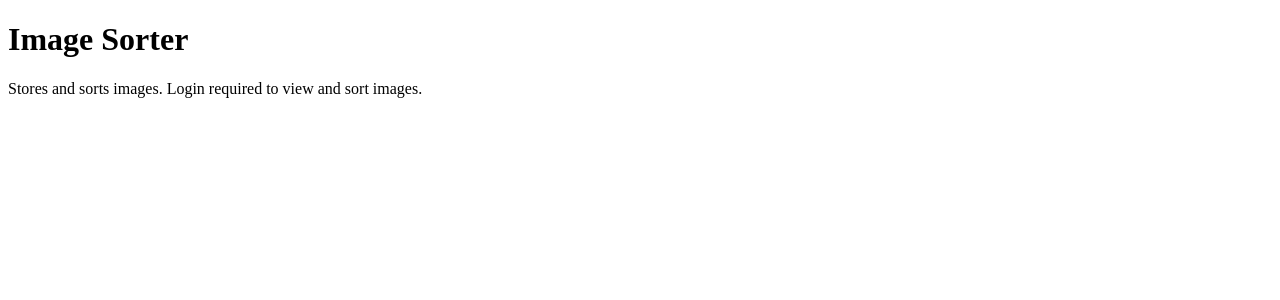
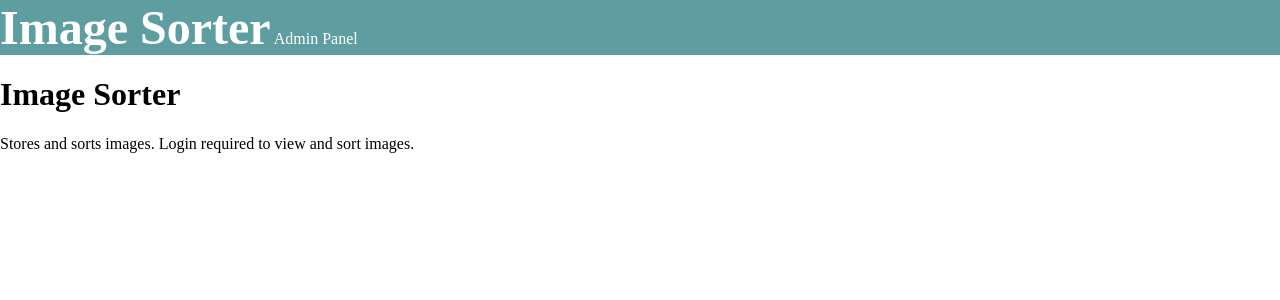
Before and after one commit to ToxicFrazzles/ImageSorter, a Django app: page / in a window 1280 px wide. Shown: the top 300 px of the page. Run offline with Django 4.2, Linux system fonts and the light colour scheme.

Commit message:
Add a header
Header includes a link to the admin panel.

```diff
--- a/server/image_sorter/templates/image_sorter/base.html
+++ b/server/image_sorter/templates/image_sorter/base.html
@@ -2,10 +2,28 @@
 <html>
 <head>
     <title>Image Sorter</title>
+    <style>
+        html,body {
+            margin: 0;
+            padding: 0;
+        }
+        header {
+            background-color: cadetblue;
+            color: white;
+        }
+        header a{
+            text-decoration: none;
+            color: white;
+        }
+    </style>
     {% block head %}
     {% endblock %}
 </head>
 <body>
+<header>
+    <a href="/" style="font-size: xxx-large; font-weight: bolder">Image Sorter</a>
+    <a href="{% url 'admin:index' %}">Admin Panel</a>
+</header>
 {% block content %}
 {% endblock %}
 </body>
```
